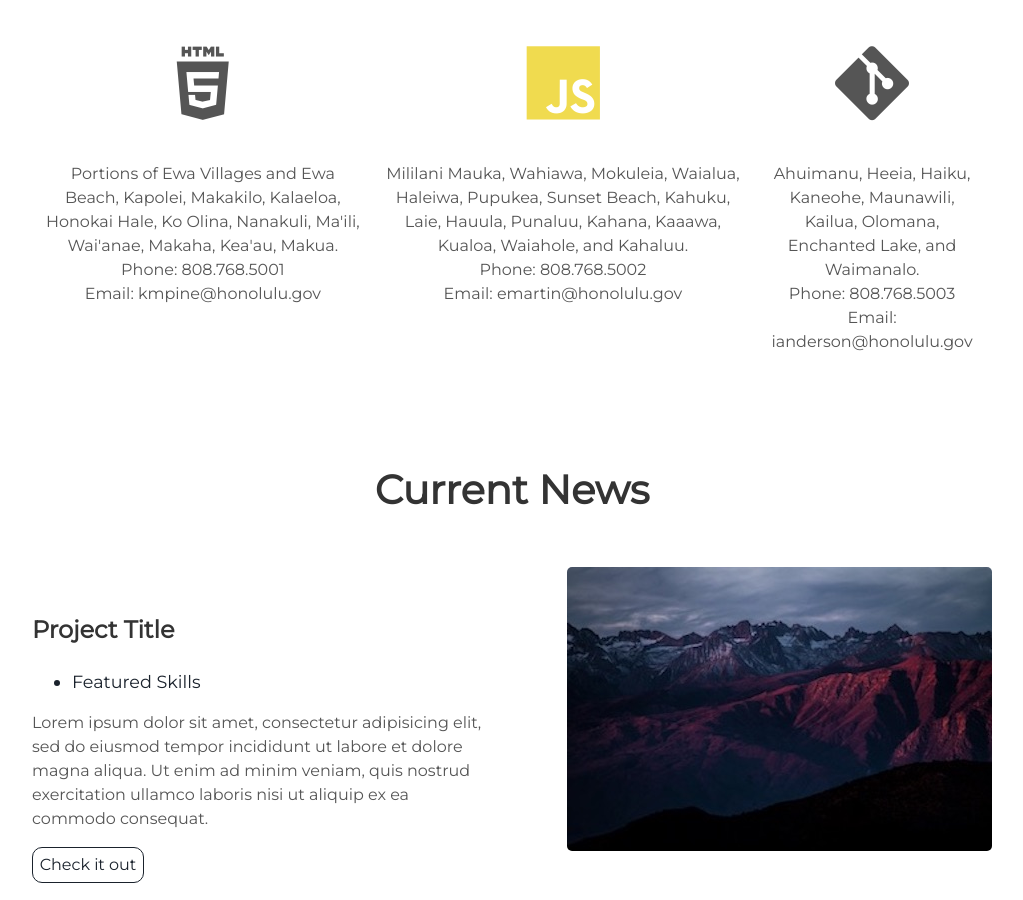
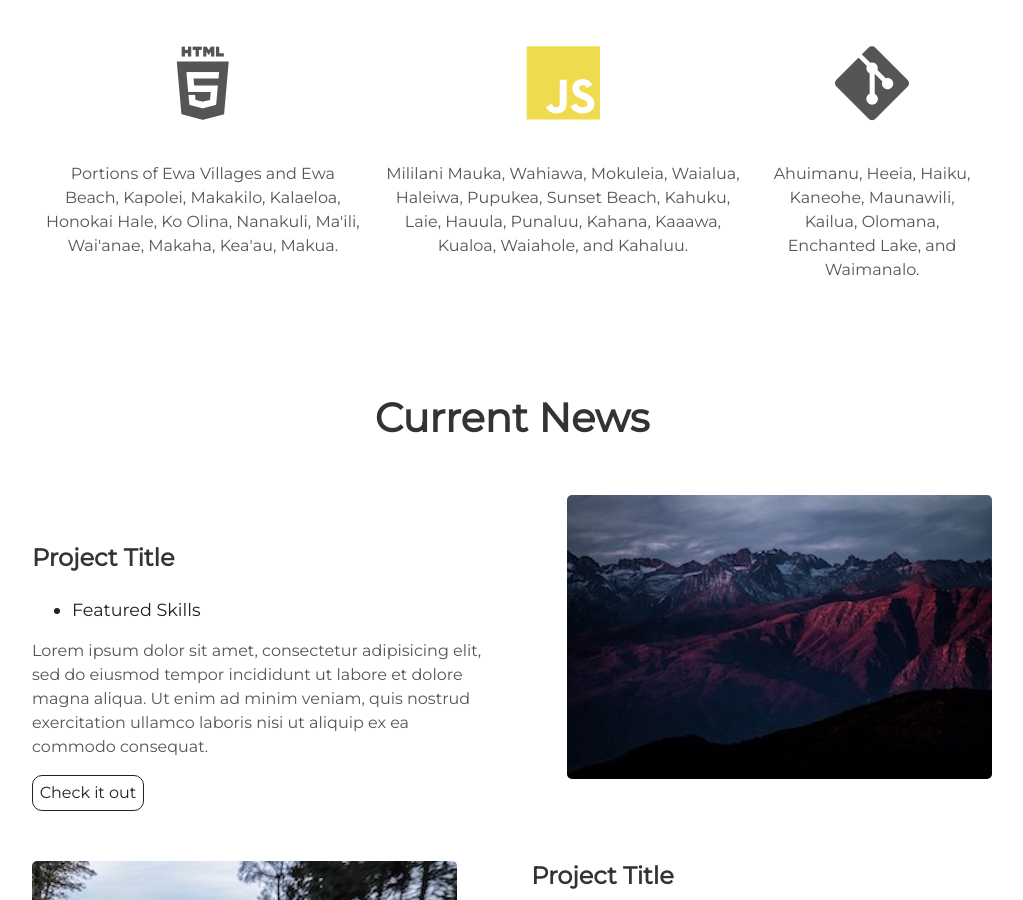
Before and after one commit to cchnl/cchnl, a Jekyll site: the page built from index.html, in a window 1280 px wide and 900 px high, scrolled down 1228 px. Shown: the whole window, without its empty margins (128-1151 px from the left). Built offline with Jekyll 4.4.1, drawn with Linux system fonts in a browser that asks for light colours.

Commit message:
Update about.html

```diff
--- a/_includes/about.html
+++ b/_includes/about.html
@@ -6,16 +6,16 @@
     <div class="tech">
       <h2>District 1</h2>
       <i class="devicon-html5-plain-wordmark"></i>
-      <p>Portions of Ewa Villages and Ewa Beach, Kapolei, Makakilo, Kalaeloa, Honokai Hale, Ko Olina, Nanakuli, Ma'ili, Wai'anae, Makaha, Kea'au, Makua.<br>Phone: 808.768.5001<br>Email: kmpine@honolulu.gov</p>
+      <p>Portions of Ewa Villages and Ewa Beach, Kapolei, Makakilo, Kalaeloa, Honokai Hale, Ko Olina, Nanakuli, Ma'ili, Wai'anae, Makaha, Kea'au, Makua.</p>
     </div>
     <div class="tech">
       <h2>District 2</h2>
       <i class="devicon-javascript-plain colored"></i>
-      <p>Mililani Mauka, Wahiawa, Mokuleia, Waialua, Haleiwa, Pupukea, Sunset Beach, Kahuku, Laie, Hauula, Punaluu, Kahana, Kaaawa, Kualoa, Waiahole, and Kahaluu.<br>Phone: 808.768.5002<br>Email: emartin@honolulu.gov</p>
+      <p>Mililani Mauka, Wahiawa, Mokuleia, Waialua, Haleiwa, Pupukea, Sunset Beach, Kahuku, Laie, Hauula, Punaluu, Kahana, Kaaawa, Kualoa, Waiahole, and Kahaluu.</p>
     </div>
     <div class="tech">
       <h2>District 3</h2>
       <i class="devicon-git-plain"></i>
-      <p>Ahuimanu, Heeia, Haiku, Kaneohe, Maunawili, Kailua, Olomana, Enchanted Lake, and Waimanalo.<br>Phone: 808.768.5003<br>Email: ianderson@honolulu.gov</p>
+      <p>Ahuimanu, Heeia, Haiku, Kaneohe, Maunawili, Kailua, Olomana, Enchanted Lake, and Waimanalo.</p>
     </div>
 </div>
```
